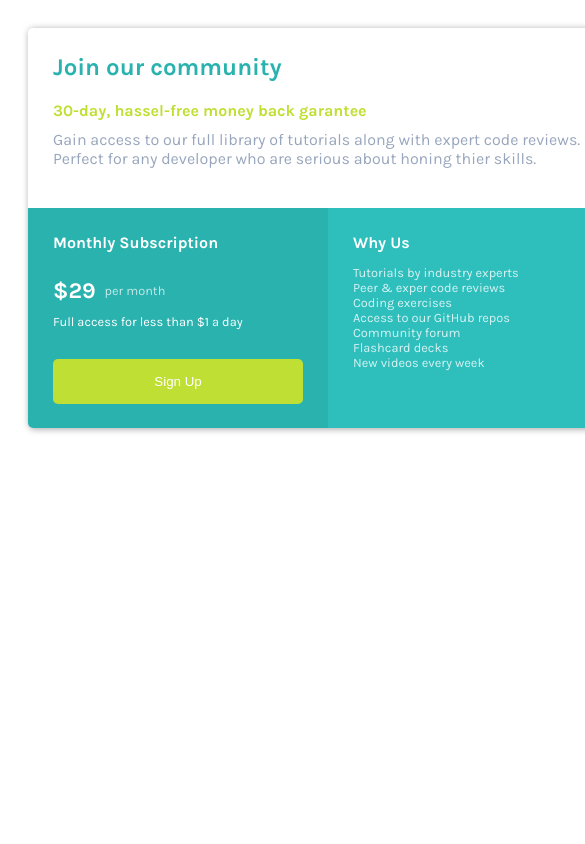
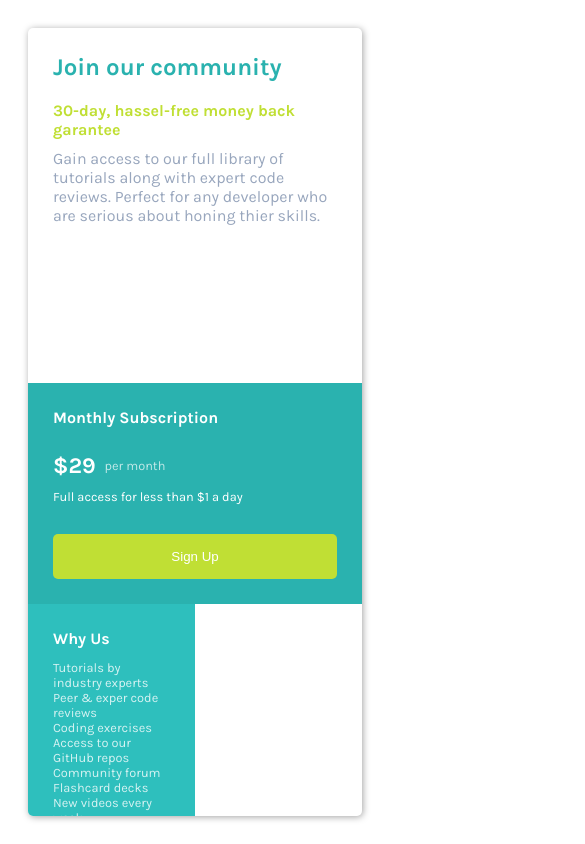
Before and after one commit to stephenlawson/pricing-card-frontend, a plain HTML site: page index.html in a window 390 px wide. Shown: the top 844 px of the page, 585 px wide, since content can reach past the window. Drawn offline with Linux system fonts and the light colour scheme; a script that the page names is missing.

Commit message:
Update style.css

```diff
--- a/style.css
+++ b/style.css
@@ -116,3 +116,10 @@ ul {
   font-size: 0.8rem;
   opacity: 0.8;
 }
+
+@media (max-width: 650px) {
+  .bottom-left-section, bottom-right-section, .card {
+    width: 100%;
+    height: auto;
+  }
+}
```
